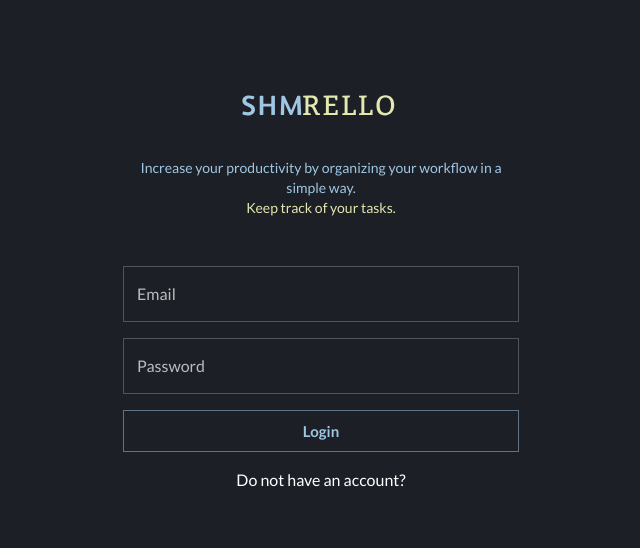
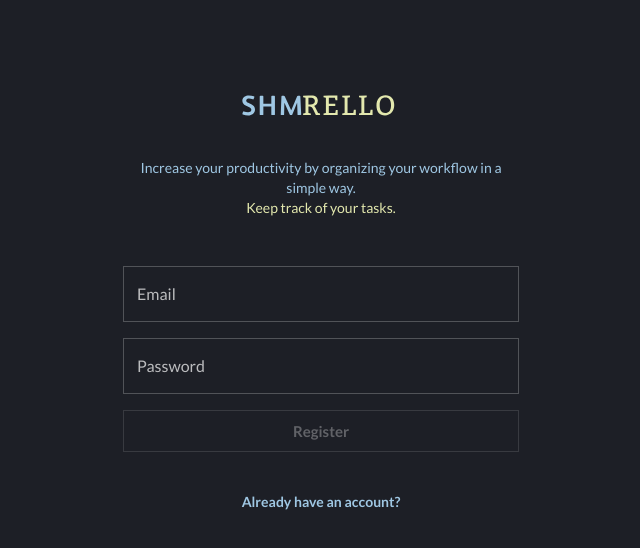
Before and after one commit to IvanOrsh/shmrello, a React (Vite) app: page / in a window 1280 px wide. Shown: the top 548 px of the page, without its empty margins (319-959 px from the left). Built offline with nearby package versions, Linux system fonts and the light colour scheme.

Commit message:
feat: handle inputs

```diff
--- a/src/pages/AuthPage/ui/AuthPage.tsx
+++ b/src/pages/AuthPage/ui/AuthPage.tsx
@@ -1,10 +1,44 @@
-import { Container, Stack, TextField, Button, Typography } from "@mui/material";
+import React, { useState } from "react";
+import TextField from "@mui/material/TextField";
+import Button from "@mui/material/Button";
+
+import { Container, Stack, Typography } from "@mui/material";
 
 import ImageEl from "../../../shared/ui/ImageEl/ImageEl";
-
 import logoImg from "../../../shared/assets/shmrello-logo.svg";
 
+type AuthForm = {
+  email: string;
+  password: string;
+};
+
+const initForm: AuthForm = {
+  email: "",
+  password: "",
+};
+
 const AuthPage = () => {
+  const [isLogged, setIsLogged] = useState(false);
+  const authText = isLogged
+    ? "Don not have an account"
+    : "Already have an account?";
+  const [form, setForm] = useState(initForm);
+  const onChangeHandler = (
+    e: React.ChangeEvent<HTMLInputElement | HTMLTextAreaElement>
+  ) => {
+    setForm((prev) => ({
+      ...prev,
+      [e.target.name]: e.target.value,
+    }));
+  };
+
+  const handleSubmit = async (e: React.FormEvent<HTMLFormElement>) => {
+    e.preventDefault();
+    const formData = new FormData(e.currentTarget);
+    const values = Object.fromEntries(formData.entries());
+    console.log(values);
+  };
+
   return (
     <Container
       maxWidth="xs"
@@ -40,13 +74,38 @@ const AuthPage = () => {
         </Stack>
       </Stack>
 
-      <Stack spacing={2}>
-        <TextField label="Email" />
-        <TextField label="Password" />
-        <Button size="large" variant="outlined">
-          Login
+      {/* Login/Register - TODO: to be extracted! */}
+
+      <Stack spacing={4}>
+        <form autoComplete="off" onSubmit={handleSubmit}>
+          <Stack spacing={2}>
+            <TextField
+              label="Email"
+              name="email"
+              value={form.email}
+              onChange={onChangeHandler}
+            />
+
+            <TextField
+              label="Password"
+              name="password"
+              value={form.password}
+              onChange={onChangeHandler}
+            />
+            <Button
+              disabled={!form.email.trim() || !form.password.trim()}
+              type="submit"
+              size="large"
+              variant="outlined"
+            >
+              {isLogged ? "Login" : "Register"}
+            </Button>
+          </Stack>
+        </form>
+
+        <Button variant="text" onClick={() => setIsLogged((prev) => !prev)}>
+          {authText}
         </Button>
-        <Typography textAlign="center">Do not have an account?</Typography>
       </Stack>
     </Container>
   );
```
